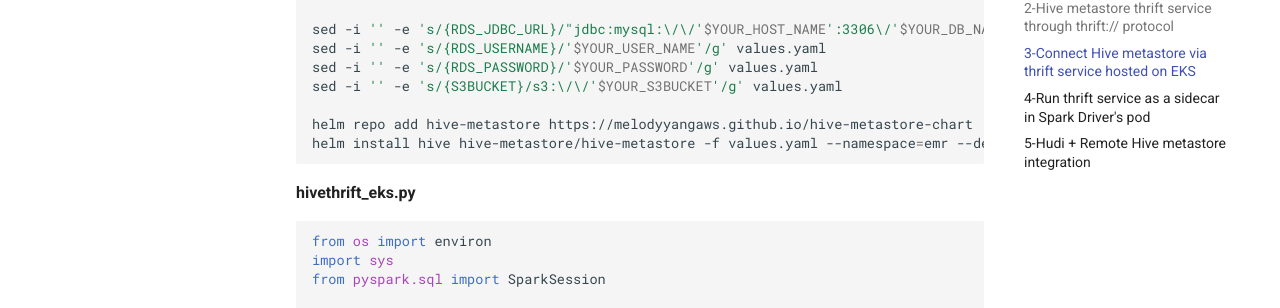
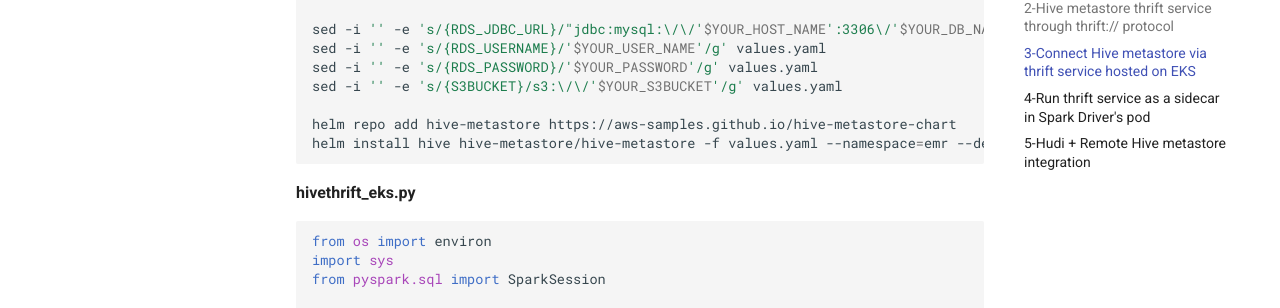
Before and after one commit to aws/aws-emr-containers-best-practices, an MkDocs documentation site: the page built from content/metastore-integrations/docs/hive-metastore.md, in a window 1280 px wide and 900 px high, scrolled down 3834 px. Shown: the part 145-453 px from the top of the window. Built offline with MkDocs 1.6.1 and Material for MkDocs 9.7.7, drawn with Linux system fonts in a browser that asks for light colours; comment, search, counter and statistics services are not loaded; some of the changed lines change nothing that is shown.

Commit message:
replace personal repo to aws-samples

````diff
--- a/content/metastore-integrations/docs/hive-metastore.md
+++ b/content/metastore-integrations/docs/hive-metastore.md
@@ -1,6 +1,6 @@
 # **EMR Containers integration with Hive Metastore**
 
-For more details, check out the [github repository](https://github.com/melodyyangaws/hive-emr-on-eks), which includes CDK/CFN templates that help you to get started quickly.
+For more details, check out the [github repository](https://github.com/aws-samples/hive-emr-on-eks), which includes CDK/CFN templates that help you to get started quickly.
 
 ### **1-Hive metastore Database through JDBC**
 
@@ -162,7 +162,7 @@
 
 Running the standalone HMS in EKS unifies your analytics applications with other business critical apps in a single platform. It simplifies your solution architecture and infrastructure design. The helm chart solution includes autoscaling feature, so your EKS cluster can automatically expand or shrink when the HMS request volume changes. Also it follows the security best practice to manage JDBC credentials via AWS Secrets Manager. However, you will need a combination of analytics and k8s skills to maintain this solution.
 
-To install the [HMS helm chart](https://github.com/melodyyangaws/hive-emr-on-eks/tree/main/hive-metastore-chart), simply replace the environment variables in values.yaml, then manually `helm install` via the command below. Otherwise, deploy the HMS via a CDK/CFN template with a security best practice. Check out the [CDK project](https://github.com/melodyyangaws/hive-emr-on-eks/blob/5faa5201cb9fb437e70fe895bcebc94bd076a74a/source/lib/spark_on_eks_stack.py#L81) for more details.
+To install the [HMS helm chart](https://github.com/aws-samples/hive-emr-on-eks/tree/main/hive-metastore-chart), simply replace the environment variables in values.yaml, then manually `helm install` via the command below. Otherwise, deploy the HMS via a CDK/CFN template with a security best practice. Check out the [CDK project](https://github.com/aws-samples/hive-emr-on-eks/blob/5faa5201cb9fb437e70fe895bcebc94bd076a74a/source/lib/spark_on_eks_stack.py#L81) for more details.
 
 ```bash
 cd hive-emr-on-eks/hive-metastore-chart
@@ -172,7 +172,7 @@
 sed -i '' -e 's/{RDS_PASSWORD}/'$YOUR_PASSWORD'/g' values.yaml
 sed -i '' -e 's/{S3BUCKET}/s3:\/\/'$YOUR_S3BUCKET'/g' values.yaml
 
-helm repo add hive-metastore https://melodyyangaws.github.io/hive-metastore-chart
+helm repo add hive-metastore https://aws-samples.github.io/hive-metastore-chart
 helm install hive hive-metastore/hive-metastore -f values.yaml --namespace=emr --debug
 ```
 
@@ -224,7 +224,7 @@
 
 This advanced solution runs the standalone HMS thrift service inside a Spark driver as a sidecar. It means each Spark job will have its dedicated thrift server. The benefit of the design is HMS is no long a single point of failure, since each Spark application has its own HMS. Also it is no long a long running service, i.e. it spins up when your Spark job starts, then terminates when your job is done. The sidecar follows the security best practice via leveraging Secrets Manager to extract JDBC crednetials. However, the maintenance of the sidecar increases because you now need to manage the hms sidecar, custom configmaps and sidecar pod templates. Also this solution requires combination skills of analytics and k8s.
 
-The CDK/CFN template is available to simplify the installation against a new EKS cluster. If you have an existing EKS cluster, the prerequisite details can be found in the [github repository](https://github.com/melodyyangaws/hive-emr-on-eks#41-run-the-thrift-service-as-a-sidecar-in-spark-drivers-pod)
+The CDK/CFN template is available to simplify the installation against a new EKS cluster. If you have an existing EKS cluster, the prerequisite details can be found in the [github repository](https://github.com/aws-samples/hive-emr-on-eks#41-run-the-thrift-service-as-a-sidecar-in-spark-drivers-pod)
 
 **sidecar_hivethrift_eks.py:**
 
@@ -250,7 +250,7 @@
 
 Now that the HMS is running inside your Spark driver, it share common attributes such as the network config, the `spark.hive.metastore.uris` can set to "thrift://localhost:9083". Don't forget to assign the sidecar pod template to the Spark Driver like this `"spark.kubernetes.driver.podTemplateFile": "s3://'$S3BUCKET'/app_code/job/sidecar_hms_pod_template.yaml"`
 
-For more details, check out the [github repo](https://github.com/melodyyangaws/hive-emr-on-eks#41-run-the-thrift-service-as-a-sidecar-in-spark-drivers-pod)
+For more details, check out the [github repo](https://github.com/aws-samples/hive-emr-on-eks#41-run-the-thrift-service-as-a-sidecar-in-spark-drivers-pod)
 
 ```bash
 #!/bin/bash
````
